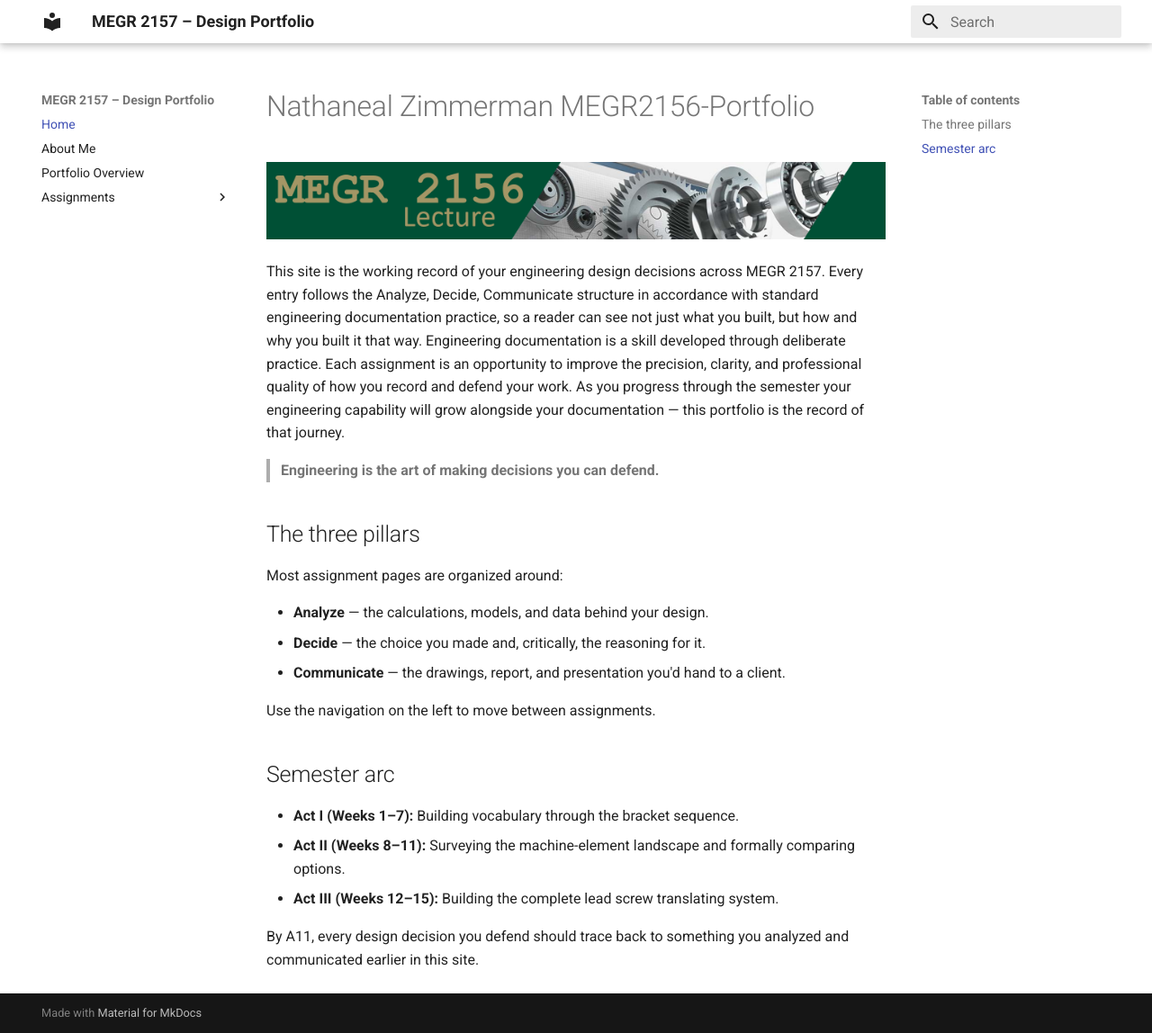
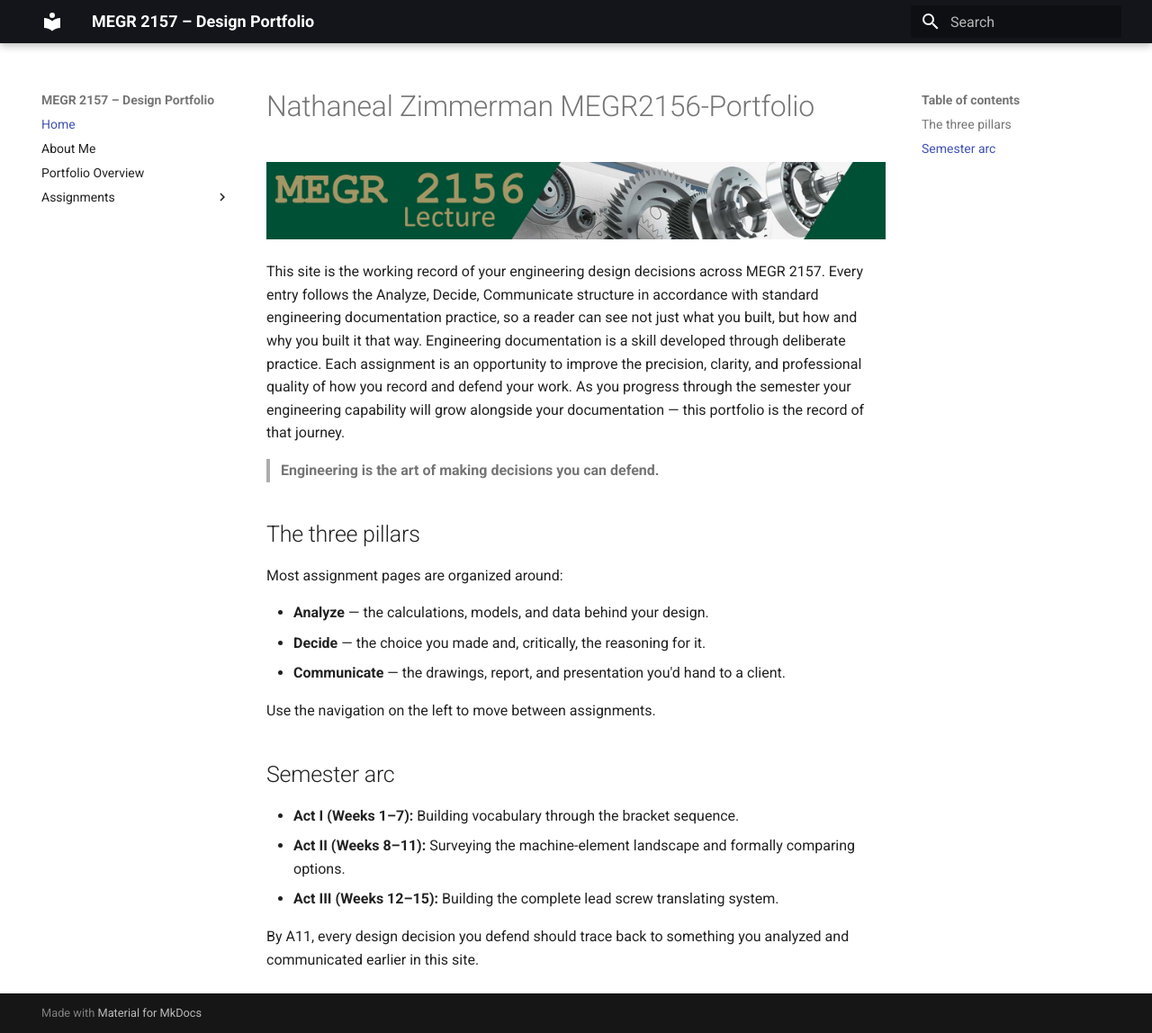
Before and after one commit to NathanZimmy/megr2156-portfolio, an MkDocs documentation site: the page built from docs/index.md, in a window 1280 px wide and 1148 px high. Shown: the whole window at 90% size. Built offline with MkDocs 1.6.1 and Material for MkDocs 9.7.7, drawn with Linux system fonts in a browser that asks for light colours.

Commit message:
Update mkdocs.yml

```diff
--- a/mkdocs.yml
+++ b/mkdocs.yml
@@ -4,7 +4,7 @@ site_description: Design portfolio documentation, built with the Analyze / Decid
 theme:
   name: material
   palette:
-    primary: White
+    primary: black
   features:
     - navigation.instant
     - navigation.tracking
```
